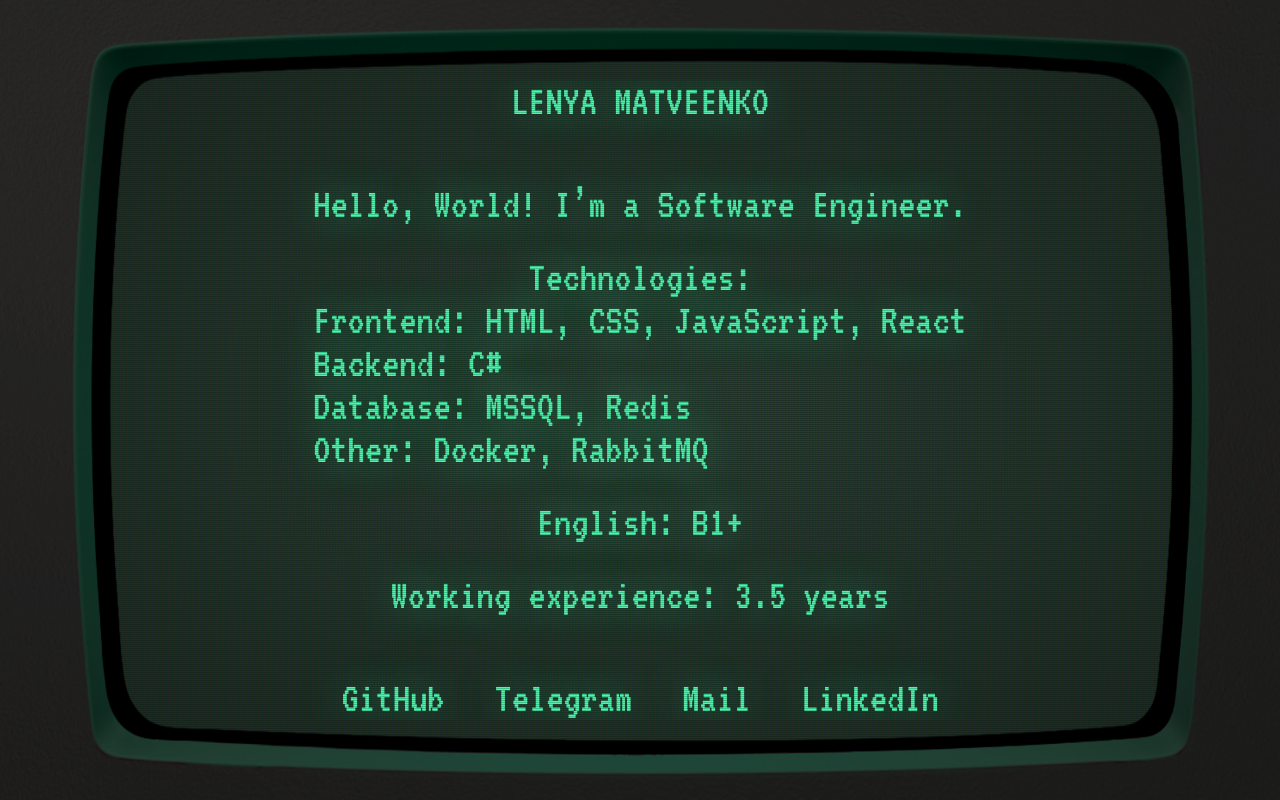
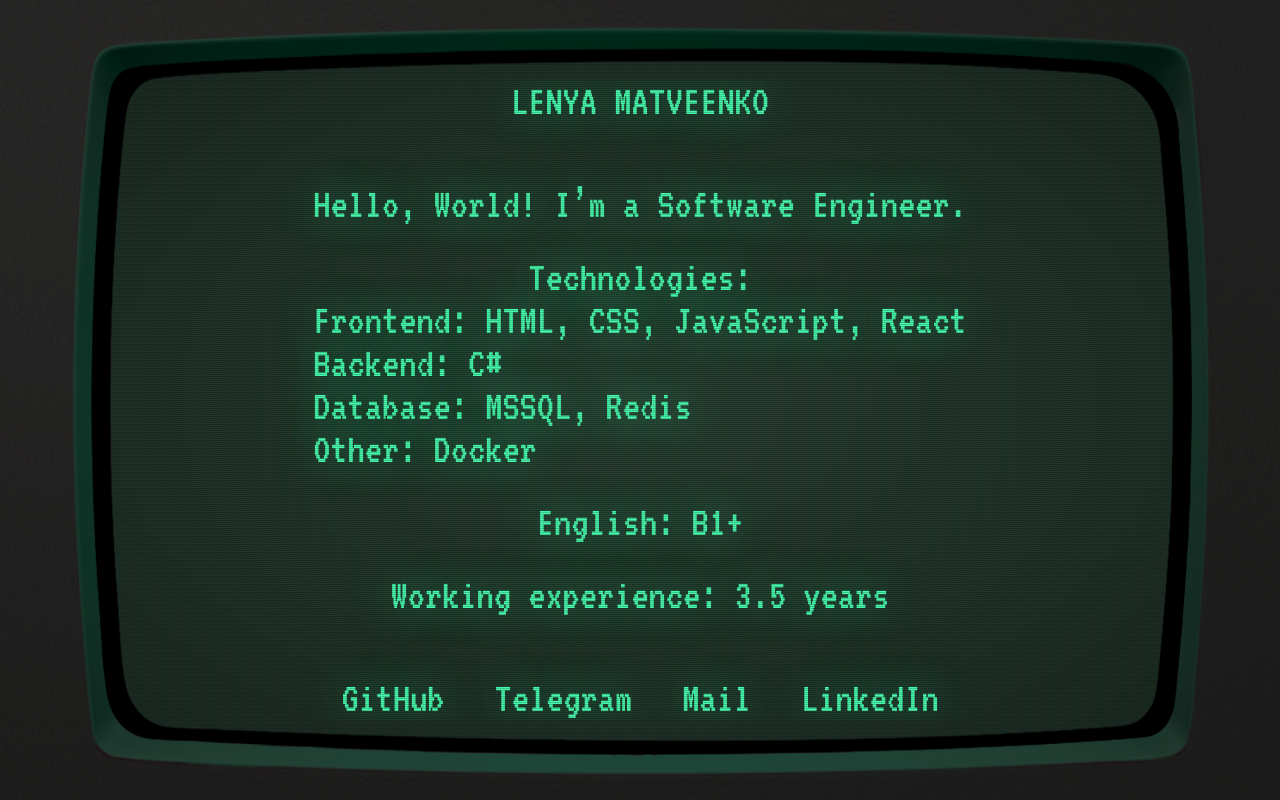
Before and after one commit to LeMa7/terminal-personal-website, a website: page src/index.html in a window 1280 px wide. Drawn offline with nearby package versions, Linux system fonts and the light colour scheme; files that its build step writes are made by us from their sources; files whose address does not match are found by name.

Commit message:
Update index.html

```diff
--- a/src/index.html
+++ b/src/index.html
@@ -26,7 +26,7 @@
             <div><span>Frontend: HTML, CSS, JavaScript, React</span></div>
             <div><span>Backend: C#</span></div>
             <div><span>Database: MSSQL, Redis</span></div>
-            <div><span>Other: Docker, RabbitMQ</span></div>
+            <div><span>Other: Docker</span></div>
           </div>
           <div class="info__title">
             <span>English: B1+</span>
```
